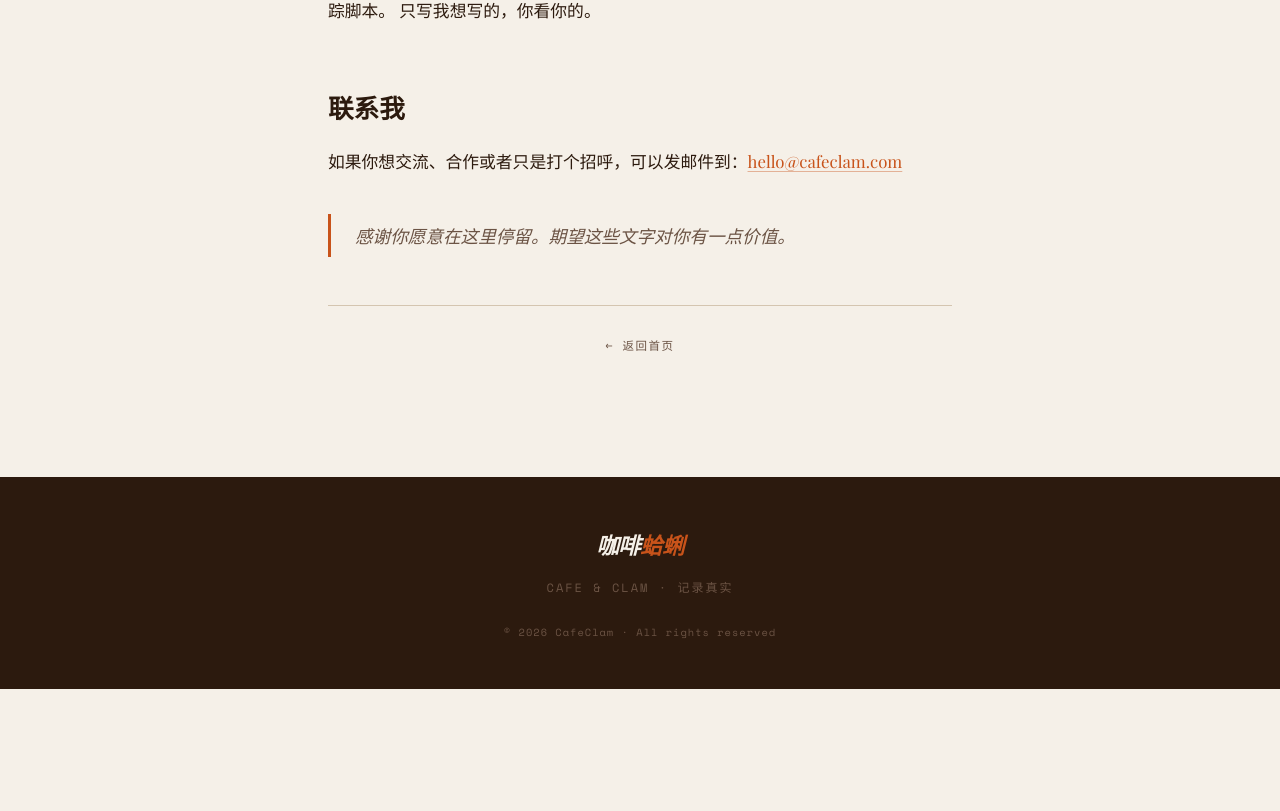
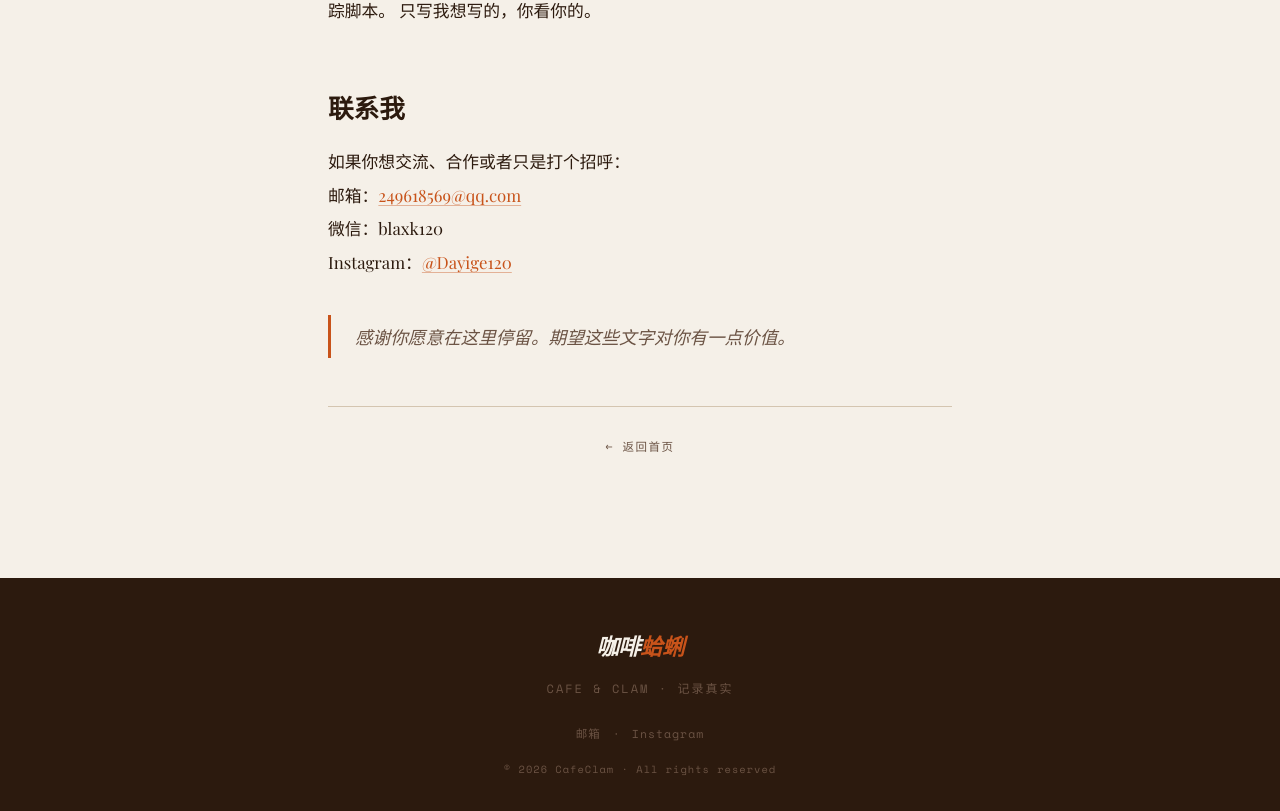
Before and after one commit to huangyiabc120/cafeclam-blog, a Next.js app: page /about in a window 1280 px wide. Shown: the part 1151-1962 px from the top of the page. Before the commit the page ends 1840 px from the top, so only its background shows below. Built offline with nearby package versions, Linux system fonts and the light colour scheme; a web font is replaced by a local one.

Commit message:
add contact info: email, WeChat, Instagram

```diff
--- a/app/about/page.js
+++ b/app/about/page.js
@@ -47,8 +47,10 @@ export default function AboutPage() {
         </p>
         <h2>联系我</h2>
         <p>
-          如果你想交流、合作或者只是打个招呼，可以发邮件到：
-          <a href="mailto:hello@cafeclam.com">hello@cafeclam.com</a>
+          如果你想交流、合作或者只是打个招呼：<br />
+          邮箱：<a href="mailto:249618569@qq.com">249618569@qq.com</a><br />
+          微信：blaxk120<br />
+          Instagram：<a href="https://instagram.com/Dayige120" target="_blank">@Dayige120</a>
         </p>
         <blockquote>
           感谢你愿意在这里停留。期望这些文字对你有一点价值。
--- a/app/globals.css
+++ b/app/globals.css
@@ -714,6 +714,30 @@ a:hover { color: var(--accent-soft); }
   letter-spacing: 1px;
 }
 
+.footer-links {
+  display: flex;
+  gap: 12px;
+  justify-content: center;
+  margin-bottom: 16px;
+  font-family: var(--font-mono);
+  font-size: 0.72rem;
+}
+
+.footer-links a {
+  color: var(--ink-light);
+  text-decoration: none;
+  letter-spacing: 1px;
+  transition: color 0.2s;
+}
+
+.footer-links a:hover {
+  color: var(--accent);
+}
+
+.footer-links span {
+  color: var(--ink-light);
+}
+
 /* ===== CATEGORY PILL ===== */
 .category-pill {
   display: inline-block;
--- a/app/layout.js
+++ b/app/layout.js
@@ -35,6 +35,11 @@ export default function RootLayout({ children }) {
         <footer className="site-footer">
           <div className="footer-logo">咖啡<span>蛤蜊</span></div>
           <div className="footer-tagline">CAFE & CLAM · 记录真实</div>
+          <div className="footer-links">
+            <a href="mailto:249618569@qq.com">邮箱</a>
+            <span>·</span>
+            <a href="https://instagram.com/Dayige120" target="_blank">Instagram</a>
+          </div>
           <div className="footer-copy">© {new Date().getFullYear()} CafeClam · All rights reserved</div>
         </footer>
       </body>
```
